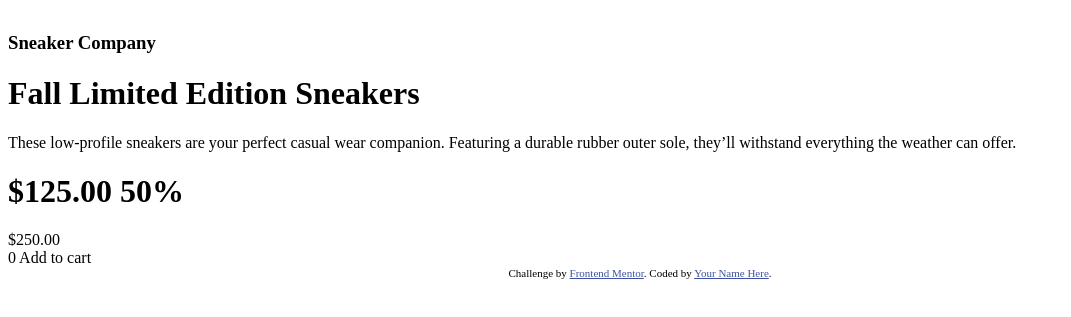
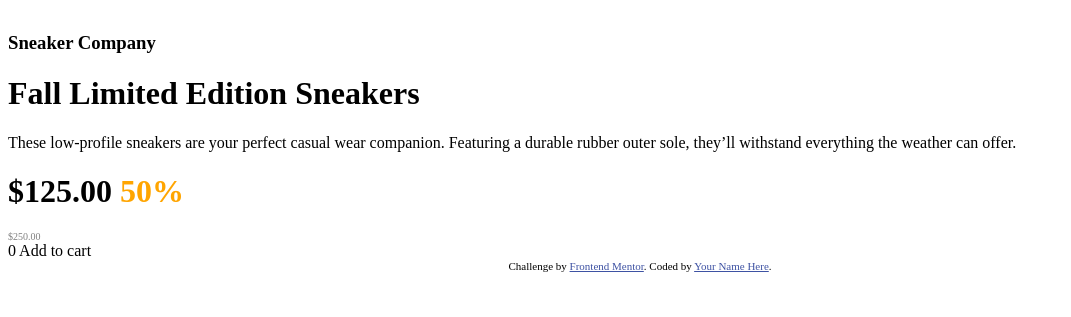
Before and after one commit to masambuOfficial/KCF-ProductPage, a plain HTML site: page index.html in a window 1280 px wide. Shown: the part 117-434 px from the top of the page, without its empty margins (0-1071 px from the left). Drawn offline with Linux system fonts and the light colour scheme.

Commit message:
Styling the price

```diff
--- a/style.css
+++ b/style.css
@@ -2,3 +2,12 @@
     display: flex;
     align-items: flex-start;
 }
+
+.price span {
+    color: orange;
+}
+
+.discount {
+    color:gray;
+    font-size: x-small;
+}
```
